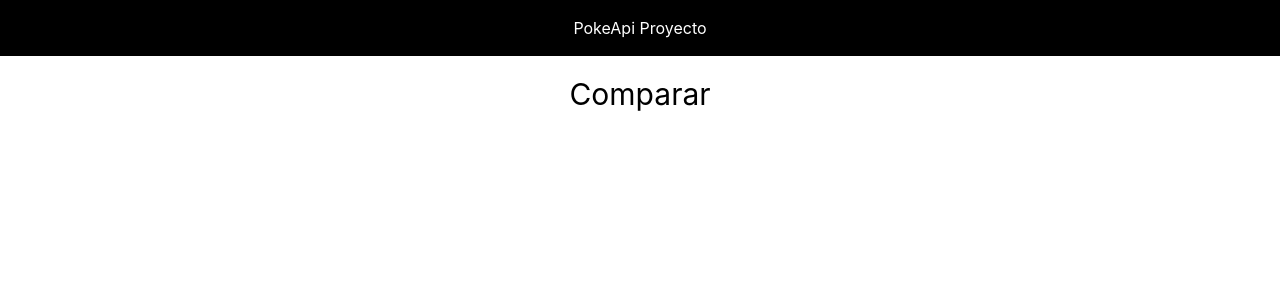
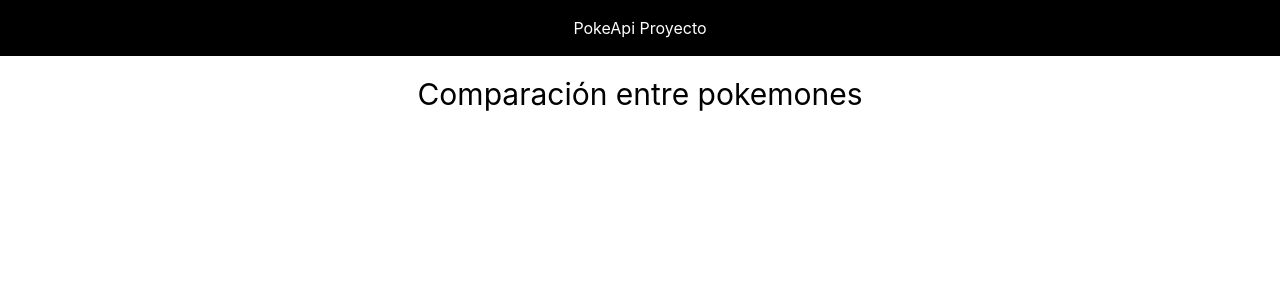
Before and after one commit to lalit0o/ProyectoPokeApi, a React (Vite) app: page /Comparar in a window 1280 px wide. Shown: the top 300 px of the page. Built offline with nearby package versions, Linux system fonts and the light colour scheme.

Commit message:
proyecto casi finalizado, falto favoritos

```diff
--- a/src/App.tsx
+++ b/src/App.tsx
@@ -85,7 +85,7 @@ export default function App() {
       <h1 className='text-xl'>Pokemones seleccionados</h1>
       {pokemones.map((pokemon) => (
         <div className='flex flex-row gap-3 mt-4 mb-4'>
-          <p className='capitalize bg-green-400'>{pokemon.name}</p>
+          <p className='capitalize bg-green-400 p-3 rounded-3xl'>{pokemon.name}</p>
           <button className="cursor-pointer" onClick={() => eliminar(pokemon.name)}>Eliminar pokemon</button>
         </div>
       ))}
--- a/src/components/DetallePoke.tsx
+++ b/src/components/DetallePoke.tsx
@@ -31,7 +31,7 @@ export default function DetallePokemon({objeto}:{objeto:Poke}) {
                 <p className=" flex text-4xl capitalize font-bold mt-4 bg-blue-400 p-4 text-center justify-center rounded-3xl">{pokemon?.name}</p>
                 <img src={pokemon?.sprites.front_default} width={500} height={500} alt={pokemon?.name} className="mx-auto" />
 
-                <p className="self-start font-bold">Tipos: </p>
+                <p className="self-start font-bold">Tipo(s): </p>
                 <div className="flex flex-row gap-5">
                     {pokemon?.types.map((tipo) => (
                         <span className="bg-amber-400 self-start rounded-2xl px-5 text-black capitalize" key={tipo.slot}>
--- a/src/components/Filtro.tsx
+++ /dev/null
@@ -1,4 +0,0 @@
-export default function Filtro(){
-    <
-
-}
--- a/src/pages/Comparar.tsx
+++ b/src/pages/Comparar.tsx
@@ -1,17 +1,18 @@
 import DetallePokemon from "../components/DetallePoke";
 import { useStore } from "../hooks/useStore";
 
-export default function Comparar(){
-    const pokemones = useStore((state)=>state.pokemones);
+export default function Comparar() {
+    const pokemones = useStore((state) => state.pokemones);
 
 
 
     return (
-        <div className="flex flex-row justify-center gap-12">
-            <h1 className="flex justify-center text-3xl bold">Comparar</h1>
-            {pokemones.map((pokemon)=>(
-                <DetallePokemon objeto={pokemon}/>
-            ))}
+        <div className="justify-center gap-12">
+            <h1 className="flex justify-center text-3xl bold">Comparación entre pokemones</h1>
+            <div className="flex flex-row justify-center gap-12">{pokemones.map((pokemon) => (
+                <DetallePokemon objeto={pokemon} />
+            ))}</div>
+
         </div>
     )
 }
```
